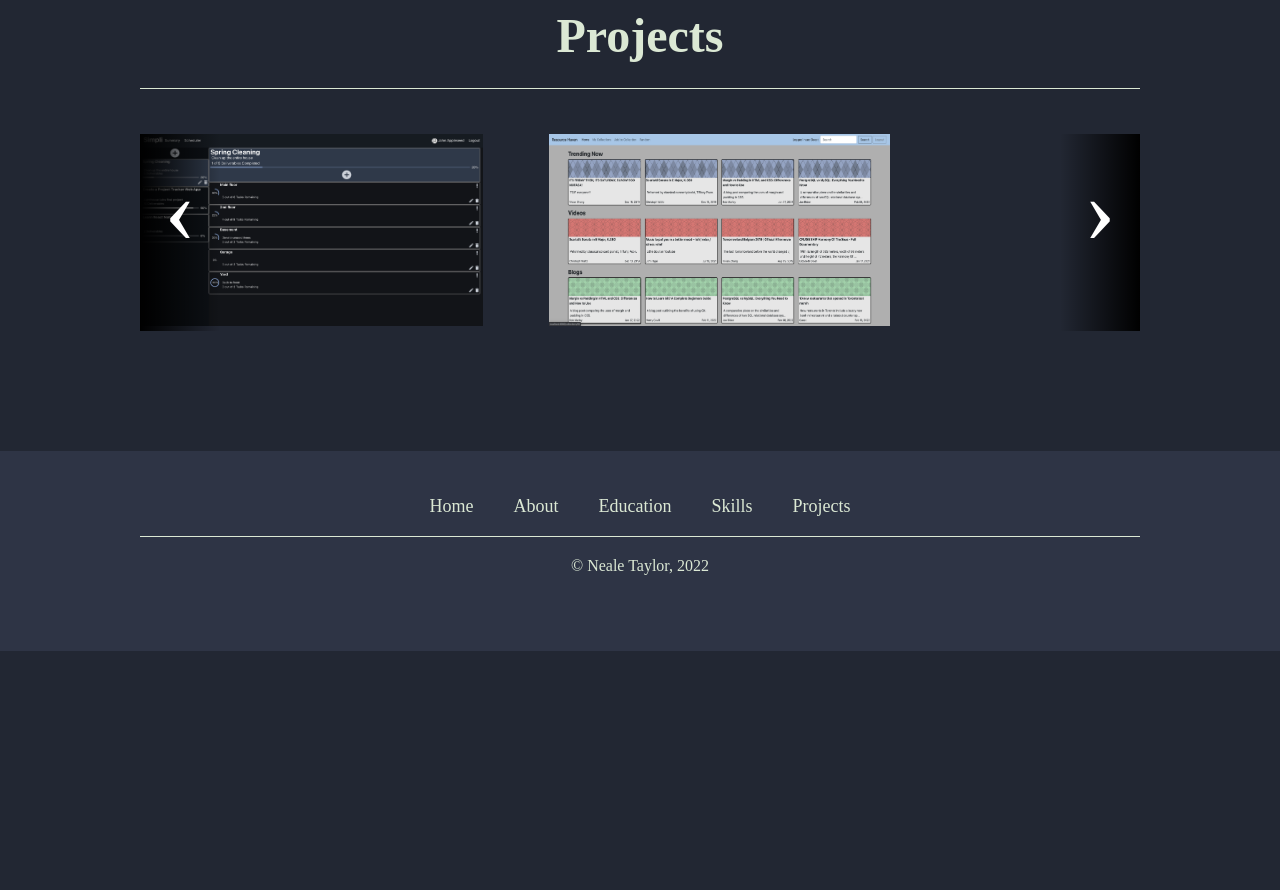
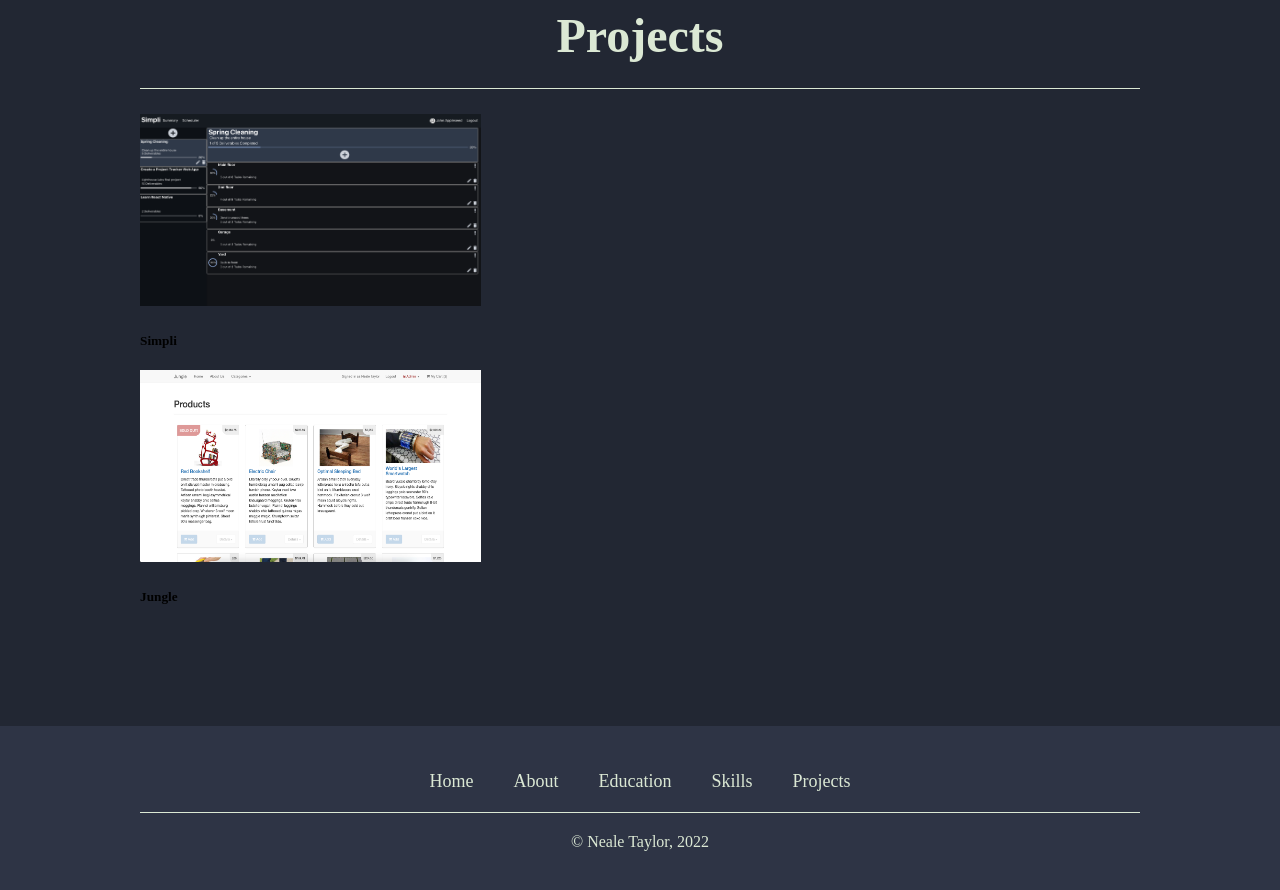
Before and after one commit to NealePT/nealetaylorcom, a React (Create React App) app in the folder react-site/: page / in a window 1280 px wide. Shown: the part 2480-3370 px from the top of the page. Before the commit the page ends 3131 px from the top, so only its background shows below. Built offline with nearby package versions, Linux system fonts and the light colour scheme.

Commit message:
add info to div items

```diff
--- a/react-site/src/components/Projects.jsx
+++ b/react-site/src/components/Projects.jsx
@@ -6,42 +6,30 @@ export default function Projects(props) {
           Projects
         </h3>
         <div class="carouselWrap">
-          <section id="section1">
-            <a href="#section3" class="arrow__btn">‹</a>
         <div class="item">
           <img src="../../assets/simpliScreenshot.png" alt="Simpli Screenshot"  />
+          <h5>Simpli</h5>
         </div>
         <div class="item">
           <img src="../../assets/resourceHavenScreenshot.png" alt="Resource Haven Screenshot"  />
+          <h5>Resource Haven</h5>
         </div>
-            <a href="#section2" class="arrow__btn">›</a>
-          </section>
-
-
-
-          <section id="section2">
-            <a href="#section1" class="arrow__btn">‹</a>
         <div class="item">
           <img src="../../assets/schedulerScreenshot.png" alt="Scheduler Screenshot"  />
+          <h5>Interview Scheduler</h5>
         </div>
         <div class="item">
           <img src="../../assets/jungleScreenshot.png" alt="Jungle Screenshot"  />
+          <h5>Jungle</h5>
         </div>
-
-
-
-            <a href="#section3" class="arrow__btn">›</a>
-          </section>
-          <section id="section3">
-            <a href="#section2" class="arrow__btn">‹</a>
         <div class="item">
           <img src="../../assets/tweeterScreenshot.png" alt="Tweeter Screenshot"  />
+          <h5>Tweeter</h5>
         </div>
         <div class="item">
           <img src="../../assets/tinyUrlScreenshot.png" alt="TinyURL Screenshot"  />
+          <h5>TinyURL</h5>
         </div>
-            <a href="#section1" class="arrow__btn">›</a>
-          </section>
         </div>
       </div>
     </div>
```
Lines whose indentation alone changed are shown as unchanged.
